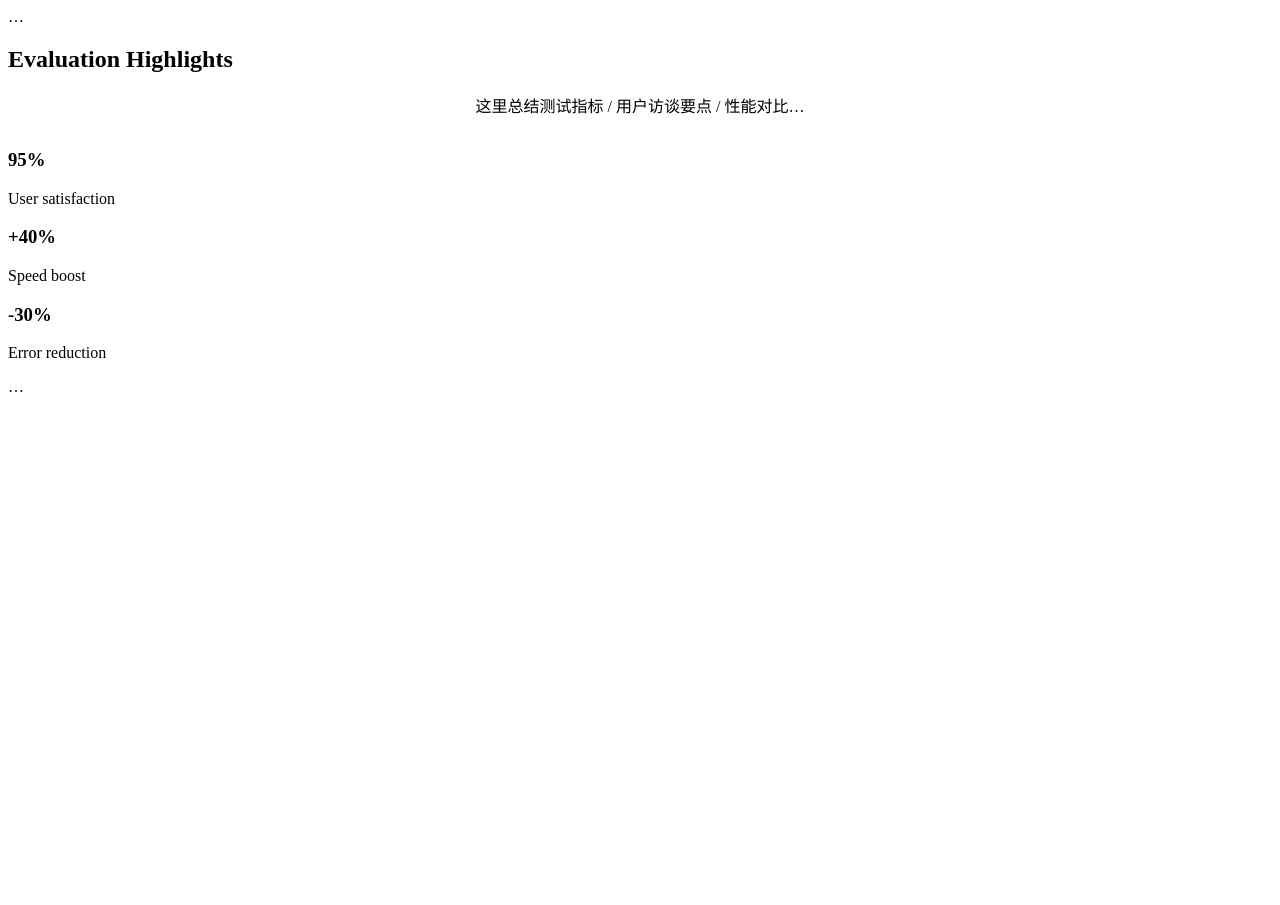
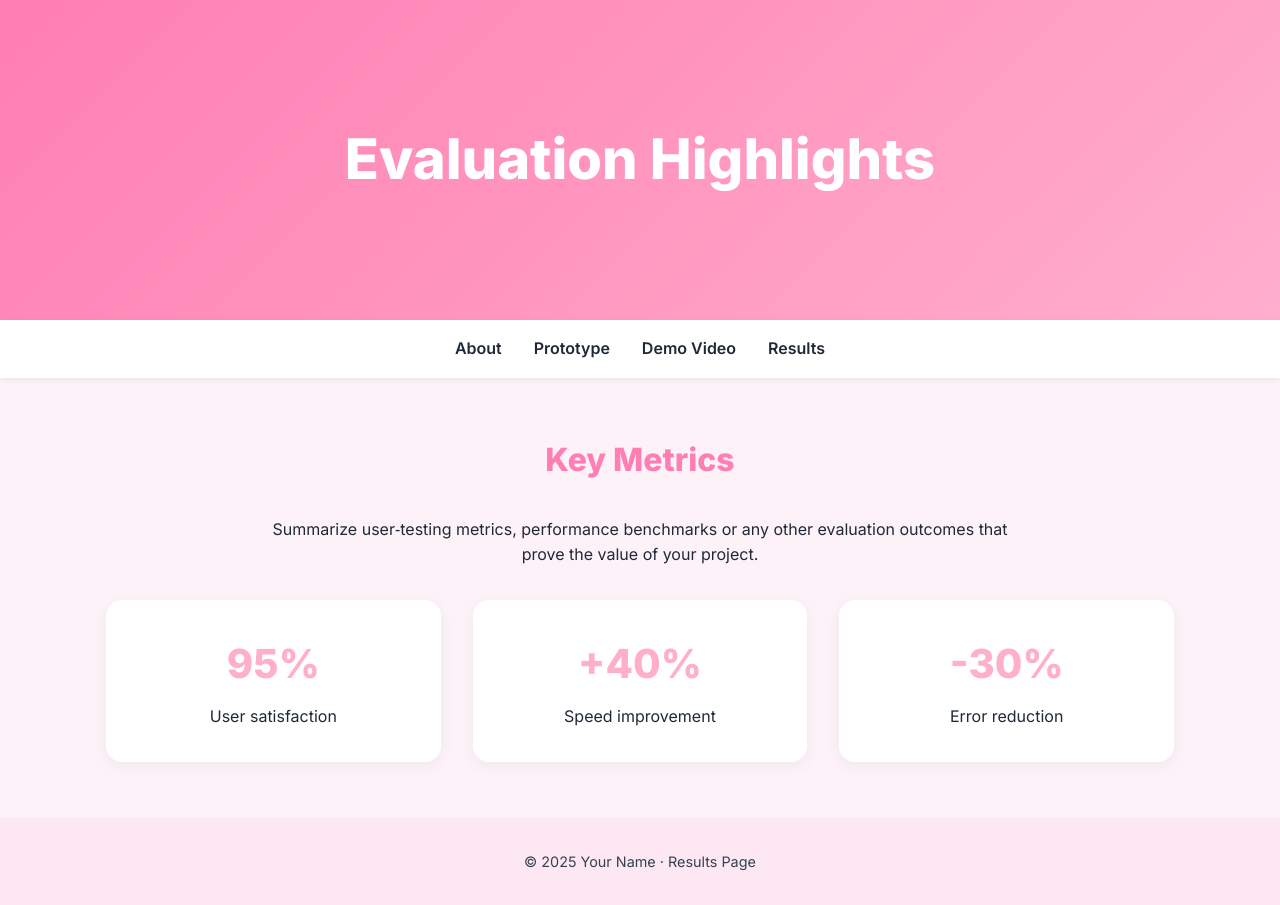
Before and after one commit to yliu307/yliu307.github.io, a plain HTML site: page results.html in a window 1280 px wide. Before the commit the page ends 800 px from the top, so only its background shows below. Drawn offline with Linux system fonts and the light colour scheme.

Commit message:
Update results.html

```diff
--- a/results.html
+++ b/results.html
@@ -1,21 +1,47 @@
-<!DOCTYPE html><html lang="en">
-<head><meta charset="UTF-8" /><title>Results</title>
-<meta name="viewport" content="width=device-width,initial-scale=1" />
-<link rel="stylesheet" href="css/style.css" /></head><body>
+<!DOCTYPE html>
+<html lang="en">
+<head>
+  <meta charset="UTF-8" />
+  <meta name="viewport" content="width=device-width, initial-scale=1.0" />
+  <title>Evaluation Results</title>
+  <link href="https://fonts.googleapis.com/css2?family=Inter:wght@400;600;800&display=swap" rel="stylesheet" />
+  <style>
+    :root{--primary:#ffafcc;--primary-dark:#ff7eb3;--bg:#fdf2f8;--text:#1f2937;}
+    *{margin:0;padding:0;box-sizing:border-box;font-family:'Inter',sans-serif;}
+    body{background:var(--bg);color:var(--text);line-height:1.6;}
+    a{color:var(--primary-dark);text-decoration:none;transition:color .2s;}a:hover{color:var(--primary);}
+    .hero{min-height:40vh;display:flex;align-items:center;justify-content:center;text-align:center;padding:2.5rem 1rem;background:linear-gradient(135deg,var(--primary-dark)0%,var(--primary)100%);color:#fff;}
+    .hero h1{font-size:clamp(2rem,5vw,3.5rem);font-weight:800;}
+    nav{position:sticky;top:0;z-index:10;background:#fff;box-shadow:0 2px 6px rgba(0,0,0,.06);}nav ul{display:flex;justify-content:center;gap:2rem;list-style:none;padding:1rem;}nav a{font-weight:600;color:var(--text);}nav a:hover{color:var(--primary-dark);}
+    section{padding:3.5rem 1rem;max-width:1100px;margin:0 auto;}section h2{text-align:center;font-size:2rem;font-weight:700;margin-bottom:2rem;color:var(--primary-dark);}
+    .stats{display:grid;gap:2rem;grid-template-columns:repeat(auto-fit,minmax(220px,1fr));}
+    .stat{background:#fff;border-radius:1rem;padding:2rem;text-align:center;box-shadow:0 4px 16px rgba(0,0,0,.05);}
+    .stat h3{font-size:2.5rem;font-weight:800;color:var(--primary);margin-bottom:.5rem;}
+    footer{background:#fce7f3;color:#374151;text-align:center;padding:2rem;font-size:.9rem;}
+  </style>
+</head>
+<body>
+  <header class="hero"><h1>Evaluation Highlights</h1></header>
 
-<nav>…</nav>
+  <nav>
+    <ul>
+      <li><a href="index.html">About</a></li>
+      <li><a href="prototype.html">Prototype</a></li>
+      <li><a href="demo.html">Demo Video</a></li>
+      <li><a href="results.html">Results</a></li>
+    </ul>
+  </nav>
 
-<section id="results">
-  <h2>Evaluation Highlights</h2>
-  <p style="text-align:center;max-width:720px;margin:0 auto 2rem;">
-    这里总结测试指标 / 用户访谈要点 / 性能对比…
-  </p>
+  <section>
+    <h2>Key Metrics</h2>
+    <p style="text-align:center;max-width:750px;margin:0 auto 2rem;">Summarize user‑testing metrics, performance benchmarks or any other evaluation outcomes that prove the value of your project.</p>
+    <div class="stats">
+      <div class="stat"><h3>95%</h3><p>User satisfaction</p></div>
+      <div class="stat"><h3>+40%</h3><p>Speed improvement</p></div>
+      <div class="stat"><h3>-30%</h3><p>Error reduction</p></div>
+    </div>
+  </section>
 
-  <div class="stats">
-    <div class="stat"><h3>95%</h3><p>User satisfaction</p></div>
-    <div class="stat"><h3>+40%</h3><p>Speed boost</p></div>
-    <div class="stat"><h3>-30%</h3><p>Error reduction</p></div>
-  </div>
-</section>
-
-<footer>…</footer></body></html>
+  <footer>&copy; 2025 Your Name · Results Page</footer>
+</body>
+</html>
```
